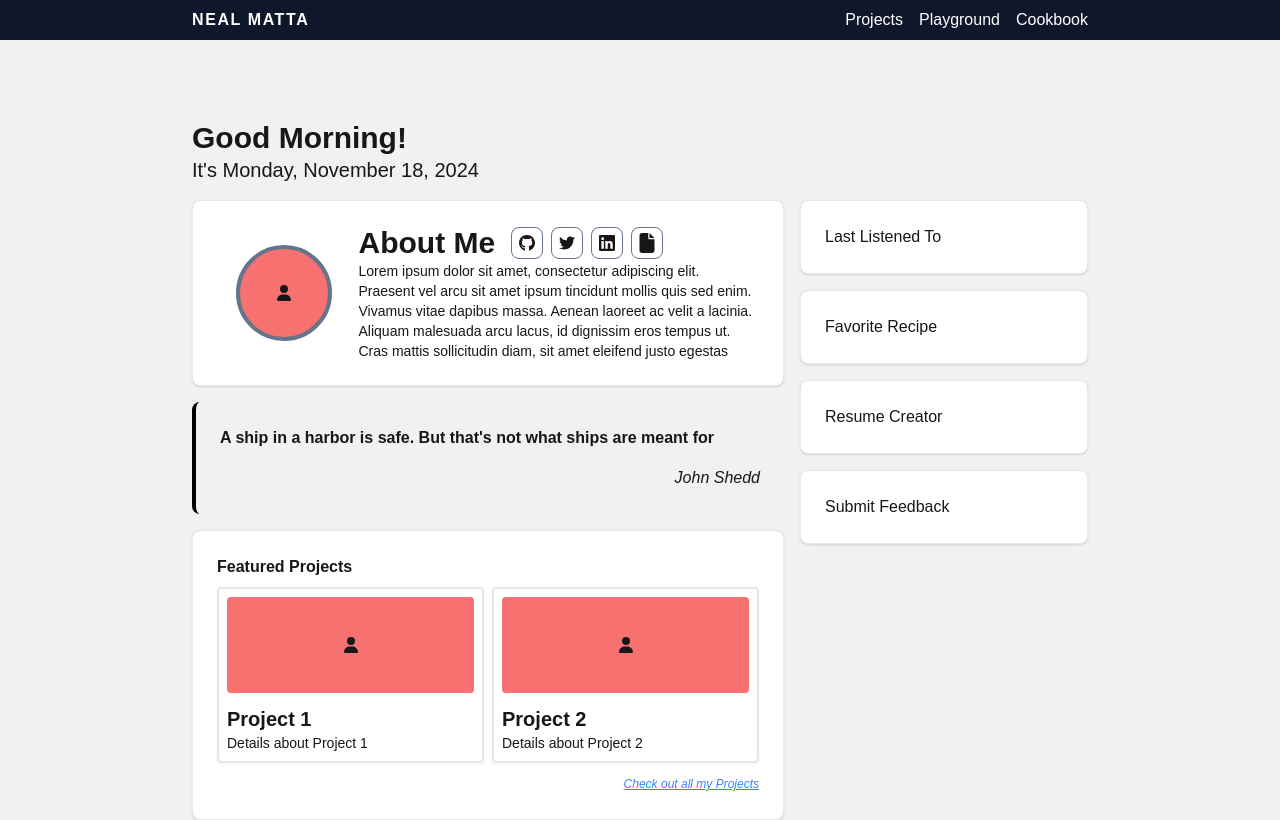
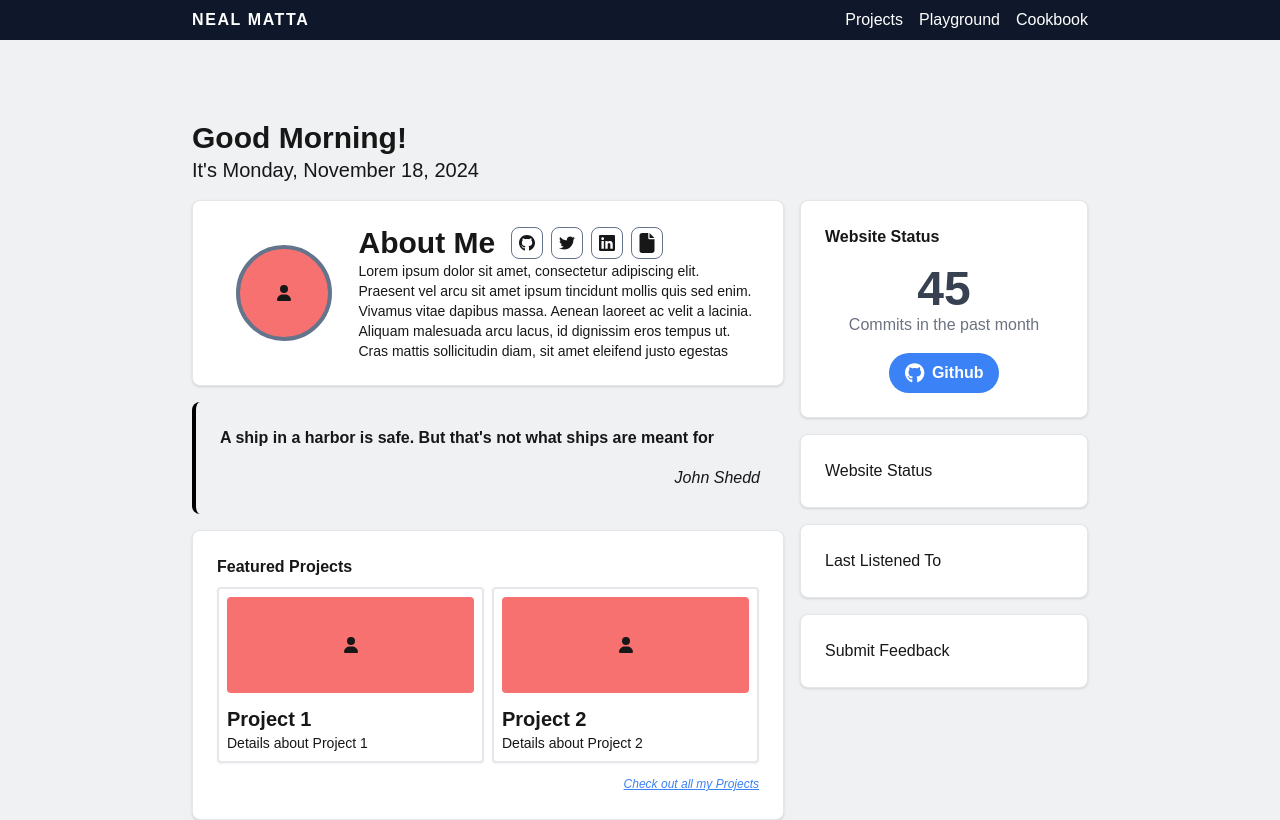
Before and after one commit to NealMatta/personal-website, a Next.js app: page / in a window 1280 px wide. Built offline with nearby package versions, Linux system fonts and the light colour scheme.

Commit message:
FInished the Website Status look

```diff
--- a/app/page.tsx
+++ b/app/page.tsx
@@ -3,6 +3,7 @@ import BarebonesCard from '@/src/components/cards/BarebonesCard';
 import FeaturedProjects from '@/src/components/Projects/FeaturedProjects';
 import PageHeader from '@/src/components/PageHeader/PageHeader';
 import Quotes from '@/src/components/Quotes/Quotes';
+import WebsiteStatus from '@/src/components/WebsiteStatus/WebsiteStatus';
 
 export default function Home() {
   return (
@@ -37,9 +38,9 @@ export default function Home() {
 
         {/* Sidebar */}
         <aside className="space-y-4">
+          <WebsiteStatus />
+          <BarebonesCard>Website Status</BarebonesCard>
           <BarebonesCard>Last Listened To</BarebonesCard>
-          <BarebonesCard>Favorite Recipe</BarebonesCard>
-          <BarebonesCard>Resume Creator</BarebonesCard>
           <BarebonesCard>Submit Feedback</BarebonesCard>
         </aside>
       </div>
--- /dev/null
+++ b/src/components/UI/PrimaryButton.tsx
@@ -0,0 +1,24 @@
+import Link from 'next/link';
+import { ReactNode } from 'react';
+
+interface ButtonProps {
+  linkTo: string;
+  children: ReactNode;
+  className?: string; // Optional with a default value
+}
+
+export default function Button({
+  linkTo,
+  className = '',
+  children,
+}: ButtonProps) {
+  return (
+    <Link
+      href={linkTo}
+      target="_blank"
+      className={`bg-blue-500 hover:bg-blue-700 text-white font-bold py-2 px-4 rounded-full ${className}`}
+    >
+      {children}
+    </Link>
+  );
+}
--- /dev/null
+++ b/src/components/WebsiteStatus/WebsiteStatus.tsx
@@ -0,0 +1,34 @@
+import BarebonesCard from '../cards/BarebonesCard';
+import PrimaryButton from '../UI/PrimaryButton';
+import { FontAwesomeIcon } from '@fortawesome/react-fontawesome';
+import { faGithub } from '@fortawesome/free-brands-svg-icons';
+
+export default function WebsiteStatus() {
+  const commitCount = 45; // Replace with API fetch logic later
+
+  return (
+    <BarebonesCard>
+      <div className="flex flex-col gap-4">
+        <h1 className="font-bold">
+          <span>Website Status</span>
+        </h1>
+
+        <div className="text-center">
+          <h3 className="font-bold text-5xl text-gray-700">{commitCount}</h3>
+          <p className="text-gray-500">Commits in the past month</p>
+        </div>
+
+        <div className="text-center">
+          <PrimaryButton
+            linkTo="https://github.com/NealMatta/personal-website"
+            aria-label="View on GitHub"
+            className="inline-flex items-center space-x-2"
+          >
+            <FontAwesomeIcon icon={faGithub} size="lg" />
+            <span>Github</span>
+          </PrimaryButton>
+        </div>
+      </div>
+    </BarebonesCard>
+  );
+}
```
